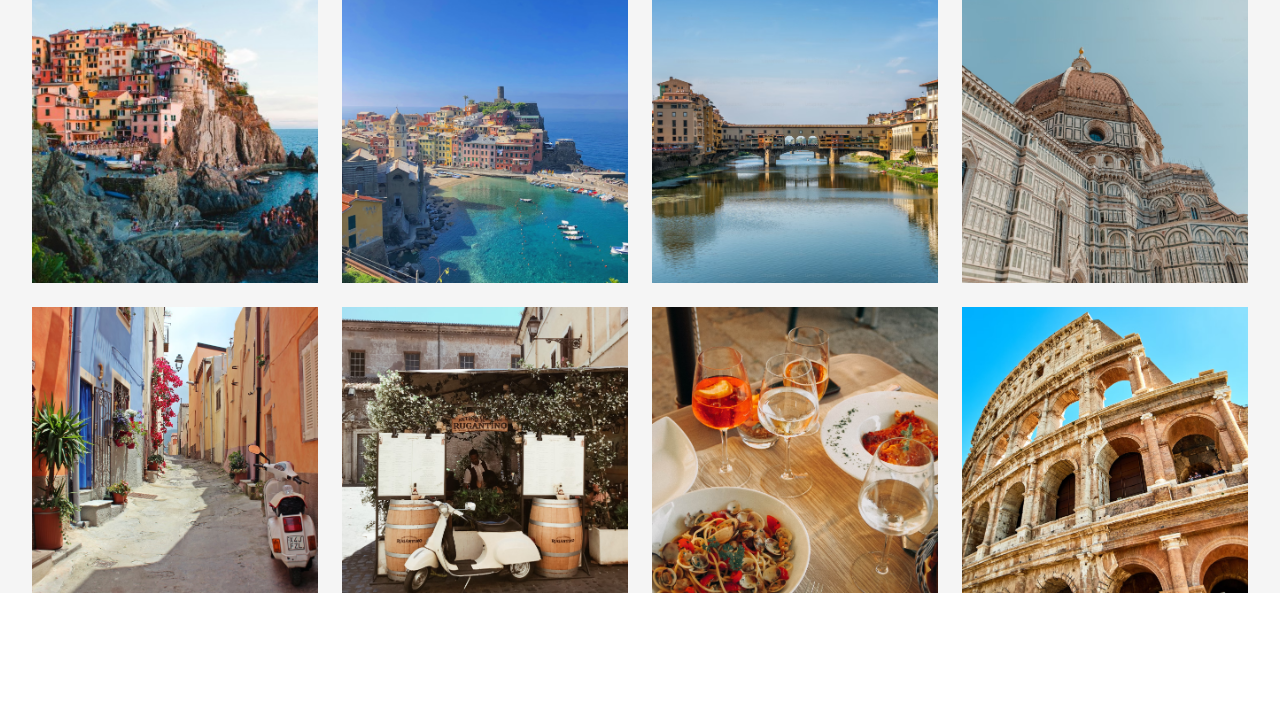
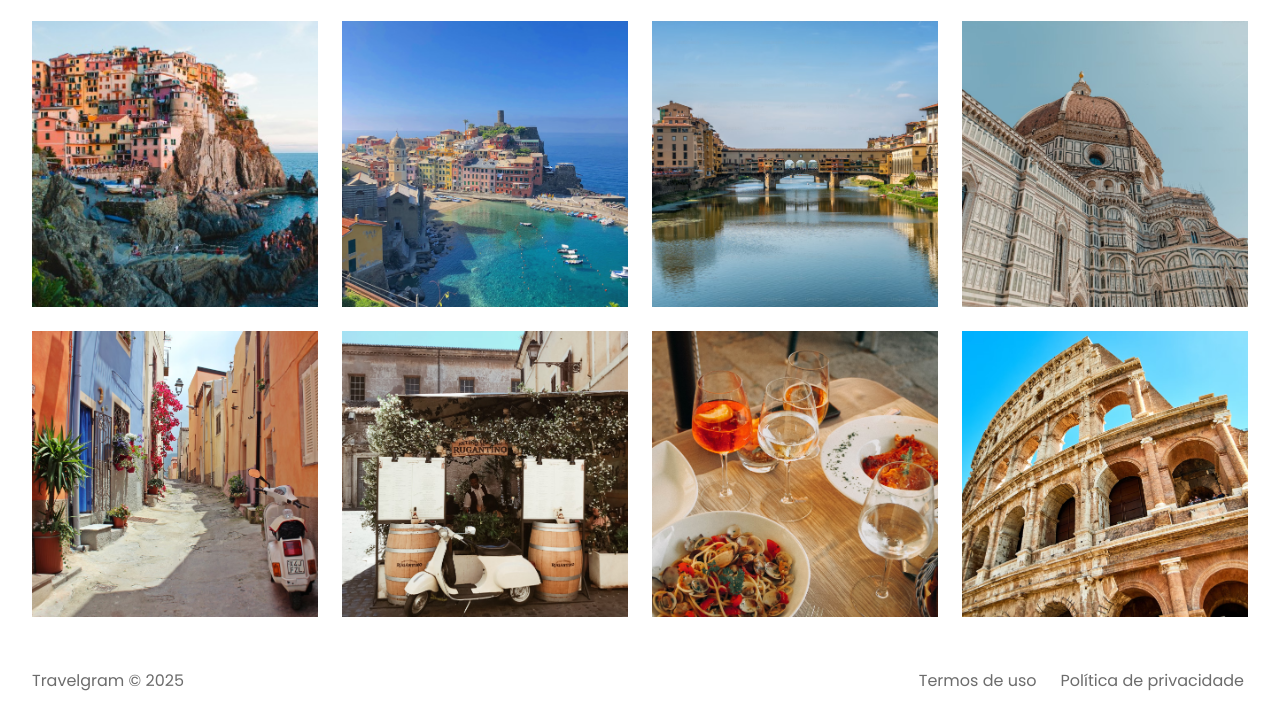
Before and after one commit to vitorzvaz/P02_Travelgram, a plain HTML site: page index.html in a window 1280 px wide. Shown: the part 656-1377 px from the top of the page. Before the commit the page ends 1249 px from the top, so only its background shows below. Drawn offline with Linux system fonts and the light colour scheme.

Commit message:
done footer

```diff
--- a/index.html
+++ b/index.html
@@ -59,6 +59,7 @@
                 </ul>
             </div>
         </header>
+    </div>
     <main class="container">
         <img src="assets/images/Image 01.png" alt="..." >
         <img src="assets/images/Image 02.png" alt="..." >
@@ -73,6 +74,16 @@
         <img src="assets/images/Image 11.png" alt="..." >
         <img src="assets/images/Image 12.png" alt="..." >
     </main>
-    </div>
+    <footer class="container">
+        <span>
+            Travelgram &copy; 2025
+        </span>
+        <span>
+            Termos de uso
+        </span>
+        <span>
+            Política de privacidade
+        </span>
+    </footer>
 </body>
 </html>
--- /dev/null
+++ b/styles/footer.css
@@ -0,0 +1,17 @@
+footer {
+    padding: 24px 0;
+    display: flex;
+    gap: 16px;
+    align-items: center;
+}
+
+footer span:nth-child(1) {
+    margin-right: auto;
+}
+
+footer span:nth-child(2) {
+    padding: 4px;
+}
+footer span:nth-child(3) {
+    padding: 4px;
+}
--- a/styles/index.css
+++ b/styles/index.css
@@ -2,3 +2,4 @@
 @import url(nav.css);
 @import url(header.css);
 @import url(main.css);
+@import url(footer.css);
--- a/styles/main.css
+++ b/styles/main.css
@@ -2,8 +2,8 @@ main {
     display: flex;
     flex-wrap: wrap;
     gap: 24px;
+    padding: 24px 0px;
 }
-
 
 main img {
     width: 286px;
```
Lines whose indentation alone changed are shown as unchanged.
